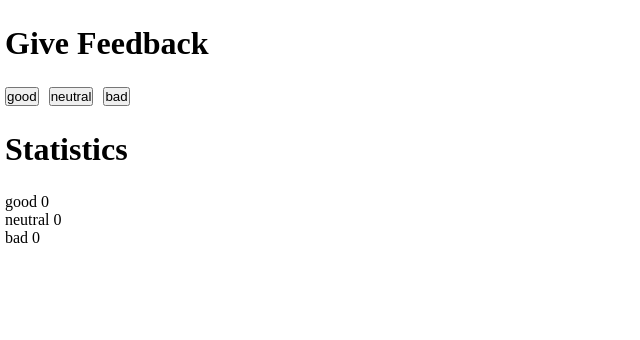
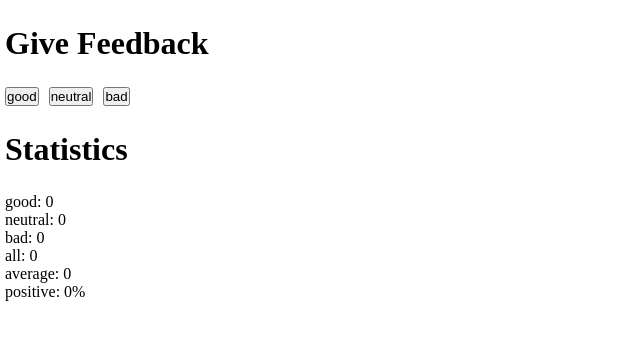
Before and after one commit to Cherryboome/fullstackopen, a React (Create React App) app in the folder part1/unicafe/: page / in a window 1280 px wide. Shown: the top 340 px of the page, without its empty margins (0-640 px from the left). Built offline with nearby package versions, Linux system fonts and the light colour scheme.

Commit message:
completed exercise 1.7 unicafe

```diff
--- a/part1/unicafe/src/App.js
+++ b/part1/unicafe/src/App.js
@@ -1,17 +1,57 @@
 import React, { useState } from "react";
 import Button from "./button/Button";
 import "./App.css";
+
+const PositiveCalc = ({ good, all }) => {
+  let positive;
+  if (good === 0 && all === 0) {
+    positive = 0;
+  } else {
+    positive = (good / all) * 100;
+  }
+
+  return (
+    <div>
+      <p>{`positive: ${positive}%`}</p>
+    </div>
+  );
+};
+
+const AverageCalc = ({ good, bad, all }) => {
+  let average;
+  if (all === 0) {
+    average = 0;
+  } else {
+    average = (good - bad) / all;
+  }
+
+  return (
+    <div>
+      <p>{`average: ${average}`}</p>
+    </div>
+  );
+};
 
 const App = () => {
   const [good, setGood] = useState(0);
   const [neutral, setNeutral] = useState(0);
   const [bad, setBad] = useState(0);
+  const [all, setAll] = useState(0);
 
-  const handleGood = () => setGood(good + 1);
+  const handleGood = () => {
+    setGood(good + 1);
+    setAll(all + 1);
+  };
 
-  const handleNeutral = () => setNeutral(neutral + 1);
+  const handleNeutral = () => {
+    setNeutral(neutral + 1);
+    setAll(all + 1);
+  };
 
-  const handleBad = () => setBad(bad + 1);
+  const handleBad = () => {
+    setBad(bad + 1);
+    setAll(all + 1);
+  };
 
   return (
     <div className="container">
@@ -23,9 +63,12 @@ const App = () => {
       </div>
       <h1>Statistics</h1>
       <div>
-        <p>good {good}</p>
-        <p>neutral {neutral}</p>
-        <p>bad {bad}</p>
+        <p>good: {good}</p>
+        <p>neutral: {neutral}</p>
+        <p>bad: {bad}</p>
+        <p>all: {all}</p>
+        <AverageCalc good={good} bad={bad} all={all} />
+        <PositiveCalc good={good} all={all} />
       </div>
     </div>
   );
```
